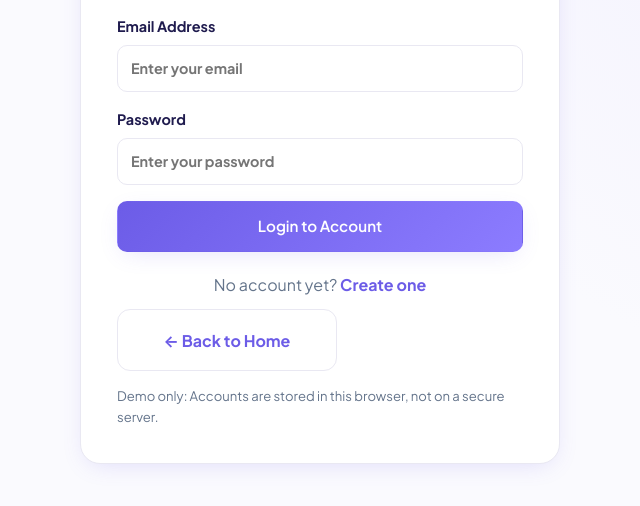
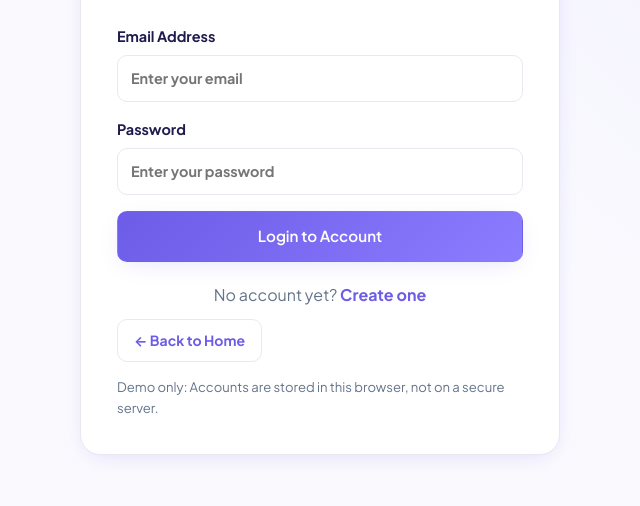
Before and after one commit to Jeadine29/StudyMate-Group7-WebDev, a plain HTML site: page pages/login.html in a window 1280 px wide. Shown: the part 266-772 px from the top of the page, without its empty margins (320-960 px from the left). Drawn offline with Linux system fonts and the light colour scheme.

Commit message:
Update main.css
Updated the back home button styles

```diff
--- a/css/main.css
+++ b/css/main.css
@@ -1216,16 +1216,19 @@ textarea {
     display: inline-flex;
     align-items: center;
     justify-content: center;
-    min-height: 62px;
-    min-width: 220px;
-    padding: 14px 28px;
+
+    width: fit-content;
+    min-width: unset;
+    min-height: unset;
+
+    padding: 9px 16px;
 
     background: #ffffff;
     color: var(--primary);
     border: 1px solid var(--border);
-    border-radius: 13px;
+    border-radius: 10px;
 
-    font-size: 1rem;
+    font-size: 0.875rem;
     font-weight: 700;
     text-decoration: none;
 
@@ -1235,7 +1238,6 @@ textarea {
 .back-button:hover {
     background: var(--primary-soft);
     border-color: var(--primary);
-    transform: translateY(-1px);
 }
 
 /* Hero Image Responsive Design */
```
